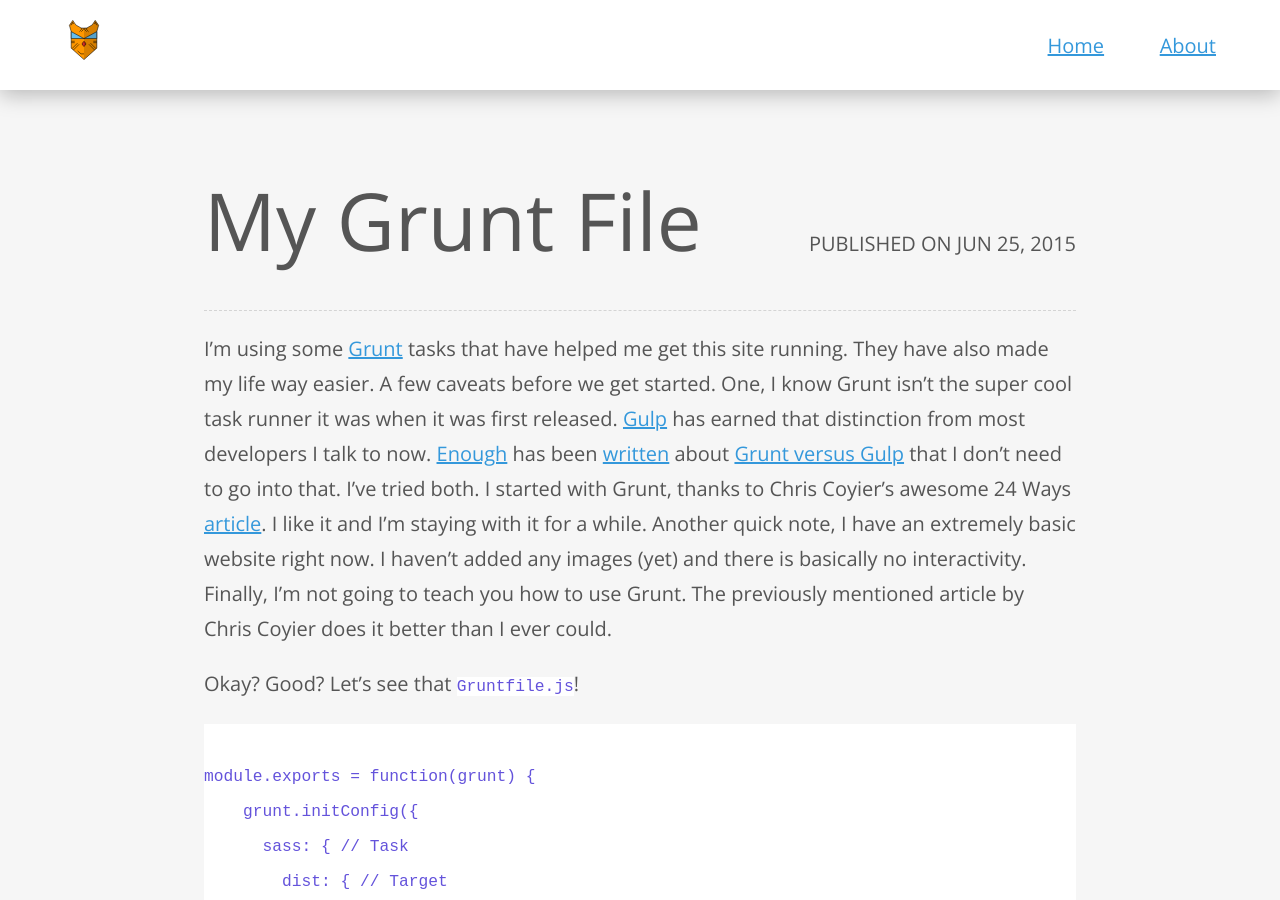
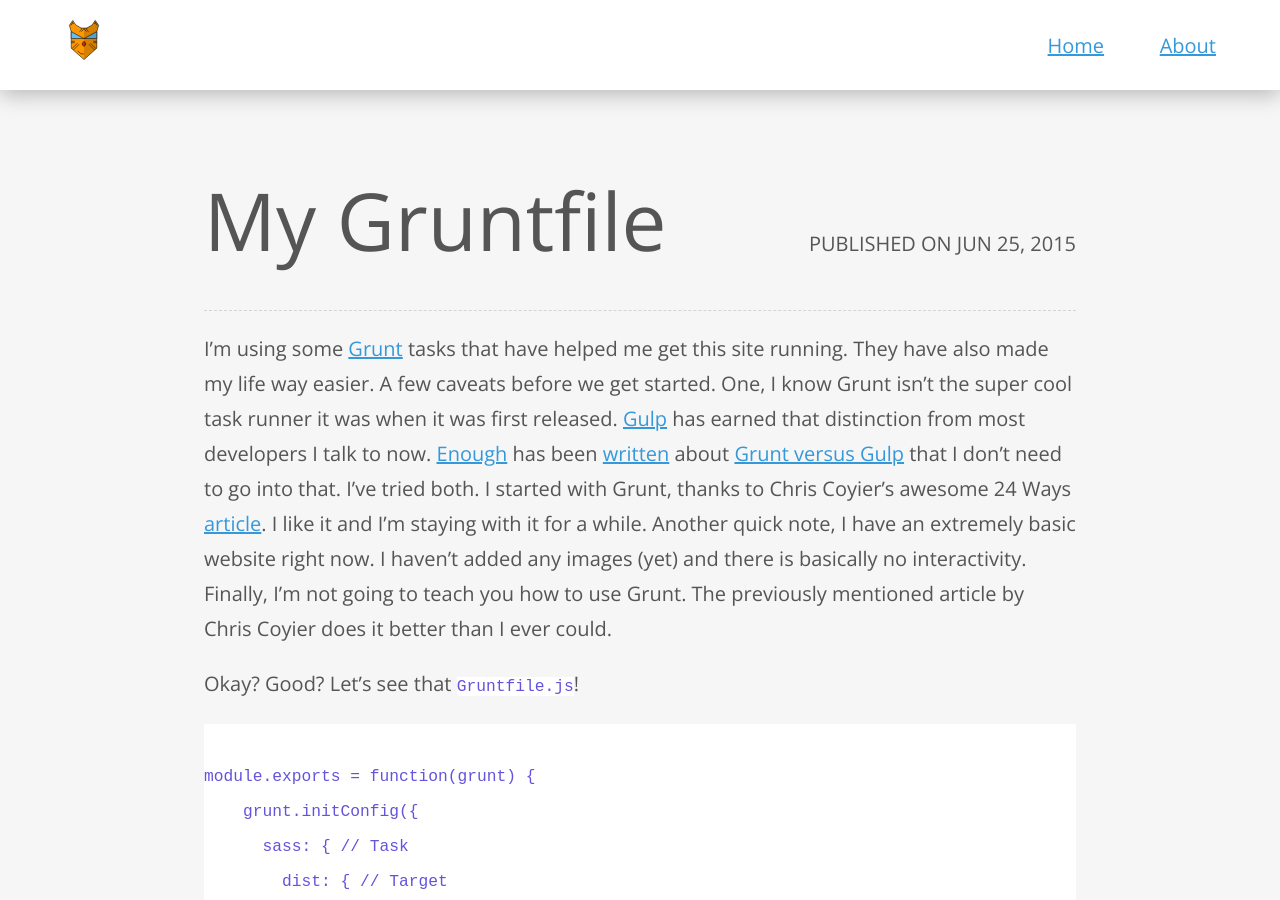
Before and after one commit to benjoycect/benjoycect.github.io, a Jekyll site: the page built from _posts/2015-06-25-my-grunt-file.md, in a window 1280 px wide and 900 px high. Built offline with Jekyll 4.4.1, drawn with Linux system fonts in a browser that asks for light colours; Markdown is read by kramdown in place of the engine named in the settings.

Commit message:
Fixed post title for My Gruntfile.

```diff
--- a/_posts/2015-06-25-my-grunt-file.md
+++ b/_posts/2015-06-25-my-grunt-file.md
@@ -1,6 +1,6 @@
 ---
 layout: post
-title:  My Grunt File
+title:  My Gruntfile
 date:   2015-06-25
 categories:
 ---
```
Also changed, not shown: 2 other files.
